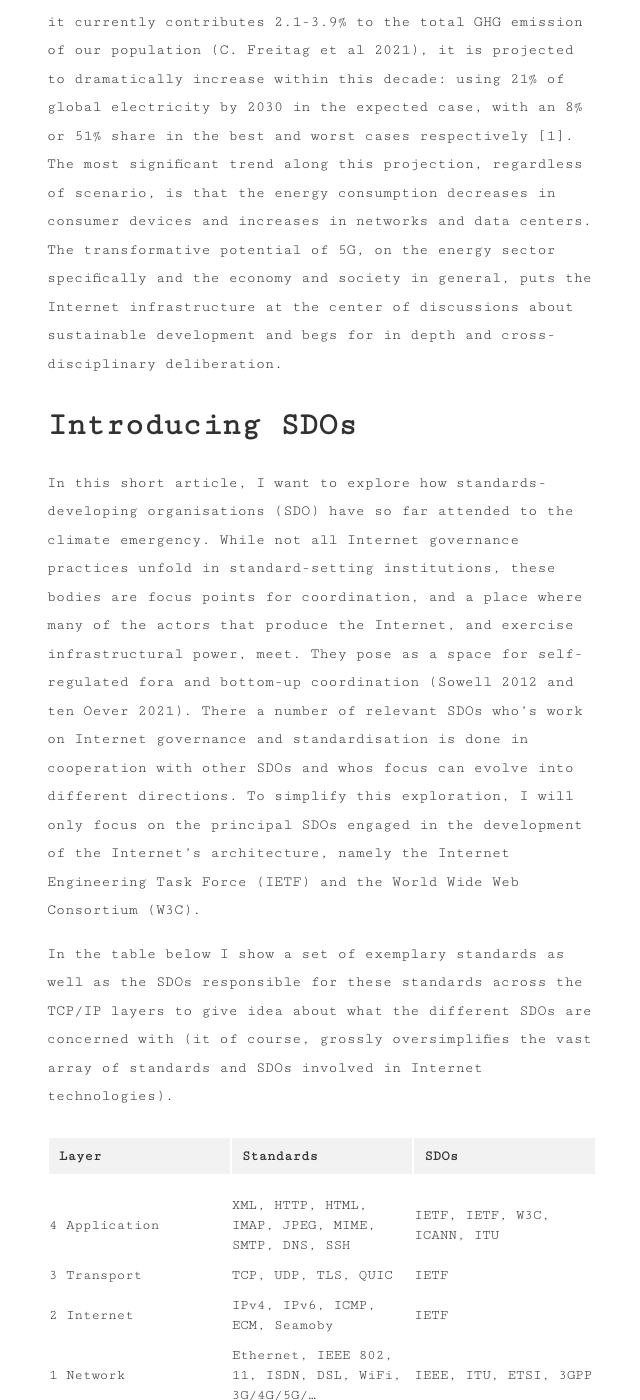
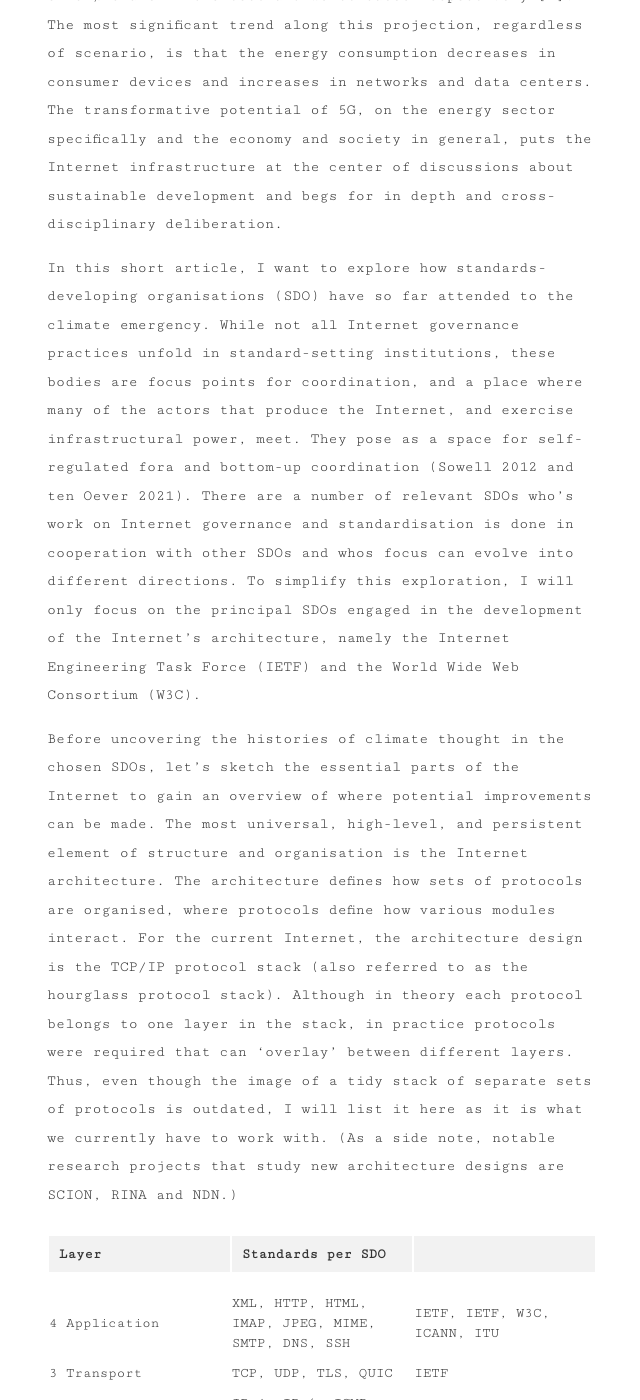
Before and after one commit to Christovis/Christovis.github.io, a Jekyll site: the page built from _blog/2021-11-29-blog-iad_aid_workshop.md, in a window 1280 px wide and 1400 px high, scrolled down 1113 px. Shown: the whole window, without its empty margins (318-958 px from the left). Built offline with Jekyll 4.4.1, drawn with Linux system fonts in a browser that asks for light colours; some of the changed text lies outside the part shown.

Commit message:
some updates

```diff
--- a/_blog/2021-11-29-blog-iad_aid_workshop.md
+++ b/_blog/2021-11-29-blog-iad_aid_workshop.md
@@ -7,24 +7,28 @@
 authors: Christoph Becker
 ---
 
-# Setting the stage for ICT
+<!-- Setting the stage for ICT -->
 Information and communications technology (ICT) has played an important role in promoting the transition of society, technology, and economy from the industrial to the information era. Now, the transformation of society from an information to a sustainable future (variously denoted as post-anthropocenic, -cthulucenic, or -capitalocenic epoch) is being imagined to use the same technology. Reason being is, that ICT is said to increase the energy efficiency of the economy in general, which currently wastes appr. 86% of the produced energy [[3]](#3). For the energy sector specifically, it would enable a distributed and decentralised energy networks, which would shorten power transmission routes, decrease energy waste, and reduce greenhouse gas (GHG) emissions.
 
-# Need to improve ICT
+<!-- Need to improve ICT -->
 If the ICT sector is to play such a pivotal role in the energy transition, it will take on a significant burden to reduce it's own energy consumption and GHG emissions.
 While it currently contributes 2.1-3.9% to the total GHG emission of our population (C. Freitag et al 2021), it is projected to dramatically increase within this decade: using 21% of global electricity by 2030 in the expected case, with an 8% or 51% share in the best and worst cases respectively [1]. The most significant trend along this projection, regardless of scenario, is that the energy consumption decreases in consumer devices and increases in networks and data centers. The transformative potential of 5G, on the energy sector specifically and the economy and society in general, puts the Internet infrastructure at the center of discussions about sustainable development and begs for in depth and cross-disciplinary deliberation.
 
-# Introducing SDOs
-In this short article, I want to explore how standards-developing organisations (SDO) have so far attended to the climate emergency. While not all Internet governance practices unfold in standard-setting institutions, these bodies are focus points for coordination, and a place where many of the actors that produce the Internet, and exercise infrastructural power, meet. They pose as a space for self-regulated fora and bottom-up coordination (Sowell 2012 and ten Oever 2021). There a number of relevant SDOs who's work on Internet governance and standardisation is done in cooperation with other SDOs and whos focus can evolve into different directions. To simplify this exploration, I will only focus on the principal SDOs engaged in the development of the Internet’s architecture, namely the Internet Engineering Task Force (IETF) and the World Wide Web Consortium (W3C).
+<!-- Introducing SDOs -->
+In this short article, I want to explore how standards-developing organisations (SDO) have so far attended to the climate emergency. While not all Internet governance practices unfold in standard-setting institutions, these bodies are focus points for coordination, and a place where many of the actors that produce the Internet, and exercise infrastructural power, meet. They pose as a space for self-regulated fora and bottom-up coordination (Sowell 2012 and ten Oever 2021). There are a number of relevant SDOs who's work on Internet governance and standardisation is done in cooperation with other SDOs and whos focus can evolve into different directions. To simplify this exploration, I will only focus on the principal SDOs engaged in the development of the Internet’s architecture, namely the Internet Engineering Task Force (IETF) and the World Wide Web Consortium (W3C).
 
-In the table below I show a set of exemplary standards as well as the SDOs responsible for these standards across the TCP/IP layers to give idea about what the different SDOs are concerned with (it of course, grossly oversimplifies the vast array of standards and SDOs involved in Internet technologies).
+<!-- TCP/IP protocol stack -->
+Before uncovering the histories of climate thought in the chosen SDOs, let's sketch the essential parts of the Internet to gain an overview of where potential improvements can be made. The most universal, high-level, and persistent element of structure and organisation is the Internet architecture. The architecture defines how sets of protocols are organised, where protocols define how various modules interact. For the current Internet, the architecture design is the TCP/IP protocol stack (also referred to as the hourglass protocol stack). Although in theory each protocol belongs to one layer in the stack, in practice protocols were required that can 'overlay' between different layers. Thus, even though the image of a tidy stack of separate sets of protocols is outdated, I will list it here as it is what we currently have to work with. (As a side note, notable research projects that study new architecture designs are SCION, RINA and NDN.)
 
-| Layer         | Standards                                               | SDOs
+| Layer         | Standards per SDO
 | ------------- | -------------                                           | -------------
 | 4 Application | XML, HTTP, HTML, IMAP, JPEG, MIME, SMTP, DNS, SSH       | IETF, IETF, W3C, ICANN, ITU
 | 3 Transport   | TCP, UDP, TLS, QUIC                                     | IETF
 | 2 Internet    | IPv4, IPv6, ICMP, ECM, Seamoby                          | IETF
 | 1 Network     | Ethernet, IEEE 802, 11, ISDN, DSL, WiFi, 3G/4G/5G/...   | IEEE, ITU, ETSI, 3GPP
+
+In the table above I show a set of exemplary standards as well as the SDOs responsible for these standards across the TCP/IP layers to give idea about what the different SDOs are concerned with (it of course, grossly oversimplifies the vast array of standards and SDOs involved in Internet technologies).
+
 
 # ITU
 The International Standardization Organization (ISO), the International Electrotechnical Commission (IEC), Institute of Electrical and Electronics Engineers Standards Association (IEEE-SA) and the United Nations International Telecommunications Union (ITU) are three of the most important standard organisations for the ICT.
```
